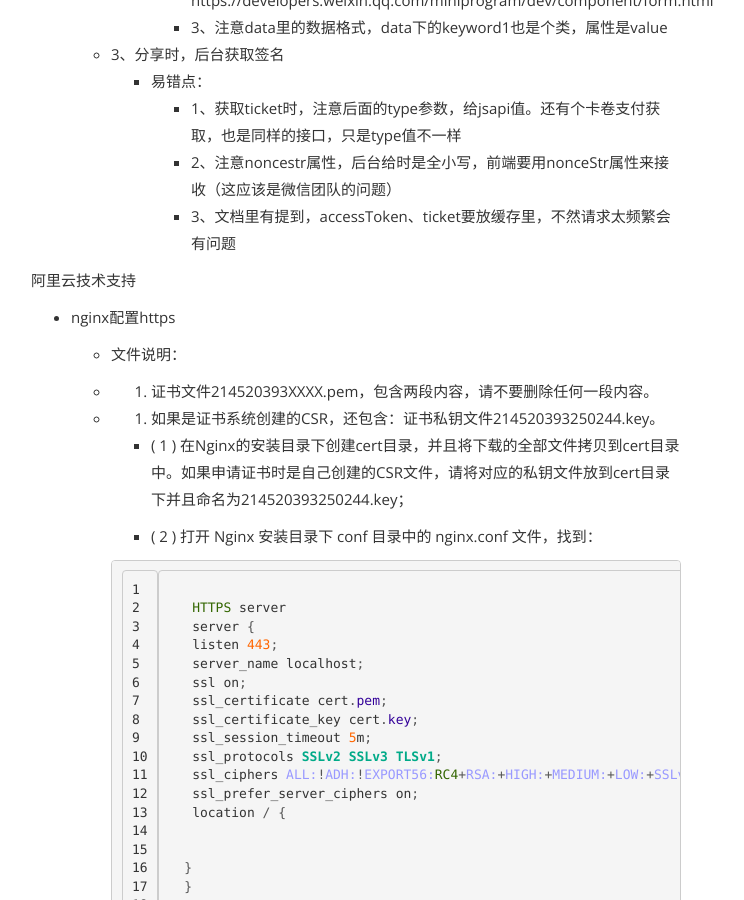
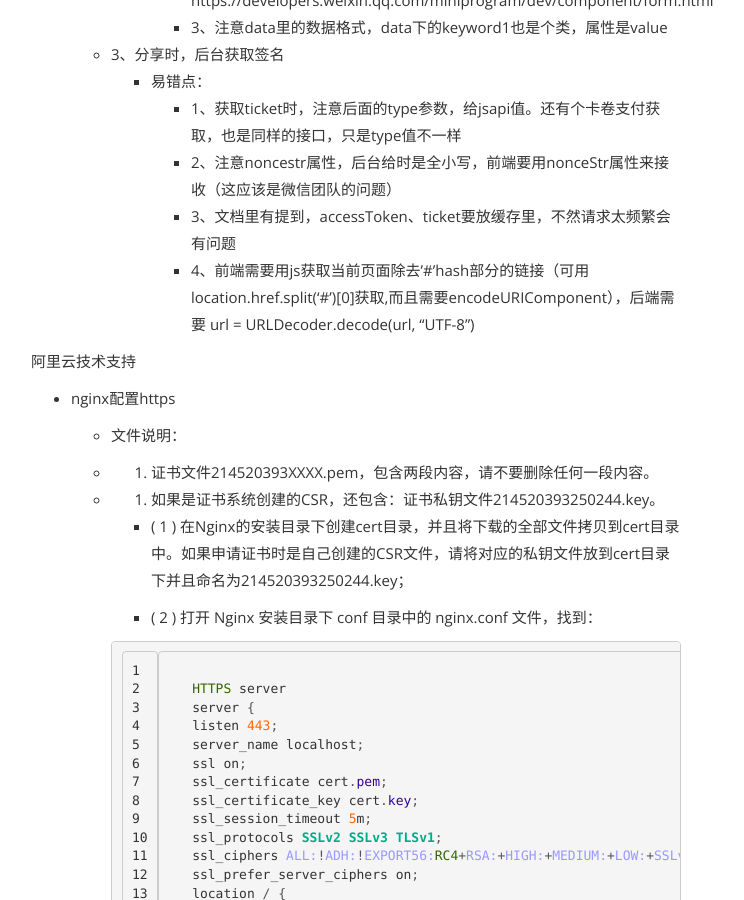
Before and after one commit to KuJMSliwang/KuJMSliwang.github.io, a Jekyll site: the page built from _posts/2018-08-02-WXProgram.md, in a window 1280 px wide and 900 px high, scrolled down 1050 px. Shown: the whole window, without its empty margins (284-1028 px from the left). Built offline with Jekyll 4.4.1, drawn with Linux system fonts in a browser that asks for light colours.

Commit message:
微信分享补充

```diff
--- a/_posts/2018-08-02-WXProgram.md
+++ b/_posts/2018-08-02-WXProgram.md
@@ -37,6 +37,7 @@
 			* 1、获取ticket时，注意后面的type参数，给jsapi值。还有个卡卷支付获取，也是同样的接口，只是type值不一样
 			* 2、注意noncestr属性，后台给时是全小写，前端要用nonceStr属性来接收（这应该是微信团队的问题）
 			* 3、文档里有提到，accessToken、ticket要放缓存里，不然请求太频繁会有问题
+			* 4、前端需要用js获取当前页面除去'#'hash部分的链接（可用location.href.split('#')[0]获取,而且需要encodeURIComponent），后端需要  url = URLDecoder.decode(url, "UTF-8")
 
 
 
```
